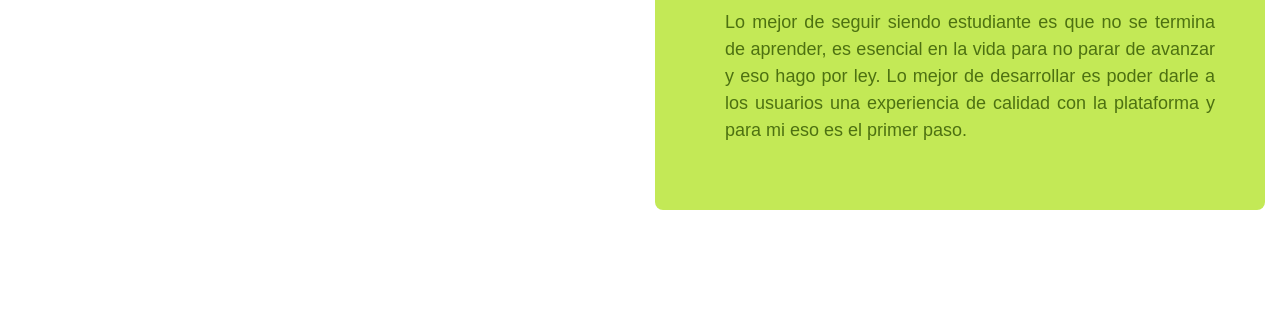
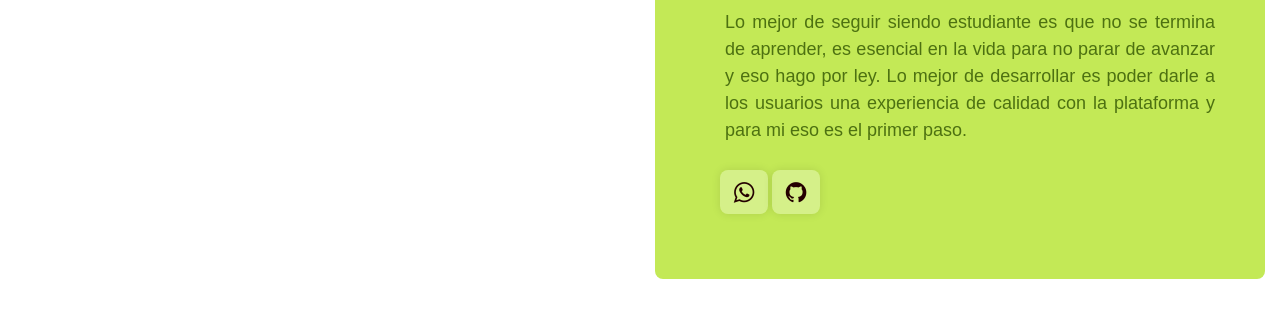
Before and after one commit to JorgeIng2025/AlanisG-Repositorio, a plain HTML site: page index.html in a window 1280 px wide. Shown: the part 256-581 px from the top of the page. Drawn offline with nearby package versions, Linux system fonts and the light colour scheme.

Commit message:
Update index.html

```diff
--- a/index.html
+++ b/index.html
@@ -45,9 +45,12 @@
             </p>
             <div class="box">
                 <div class="redessociales">
-<!--                     <a href="#" class="fa fa-linkedin" target="_blank"></a>
-                    <a href="https://github.com/JorgeIng2025" target="_blank" class="fa fa-github"></a> -->
-                    <!-- <a href="https://mail.google.com" class="fa fa-envelope"></a> -->
+                     <a
+              href="https://wa.me/60210656?text=Hola%2C%20necesito%20comunicarme%20contigo%20lo%20antes%20posibli.!"
+              class="fa fa-whatsapp"
+              target="_blank"
+            ></a>
+                    <a href="https://github.com/JorgeIng2025" target="_blank" class="fa fa-github"></a>
                 </div>
             </div>
         </div>
```
